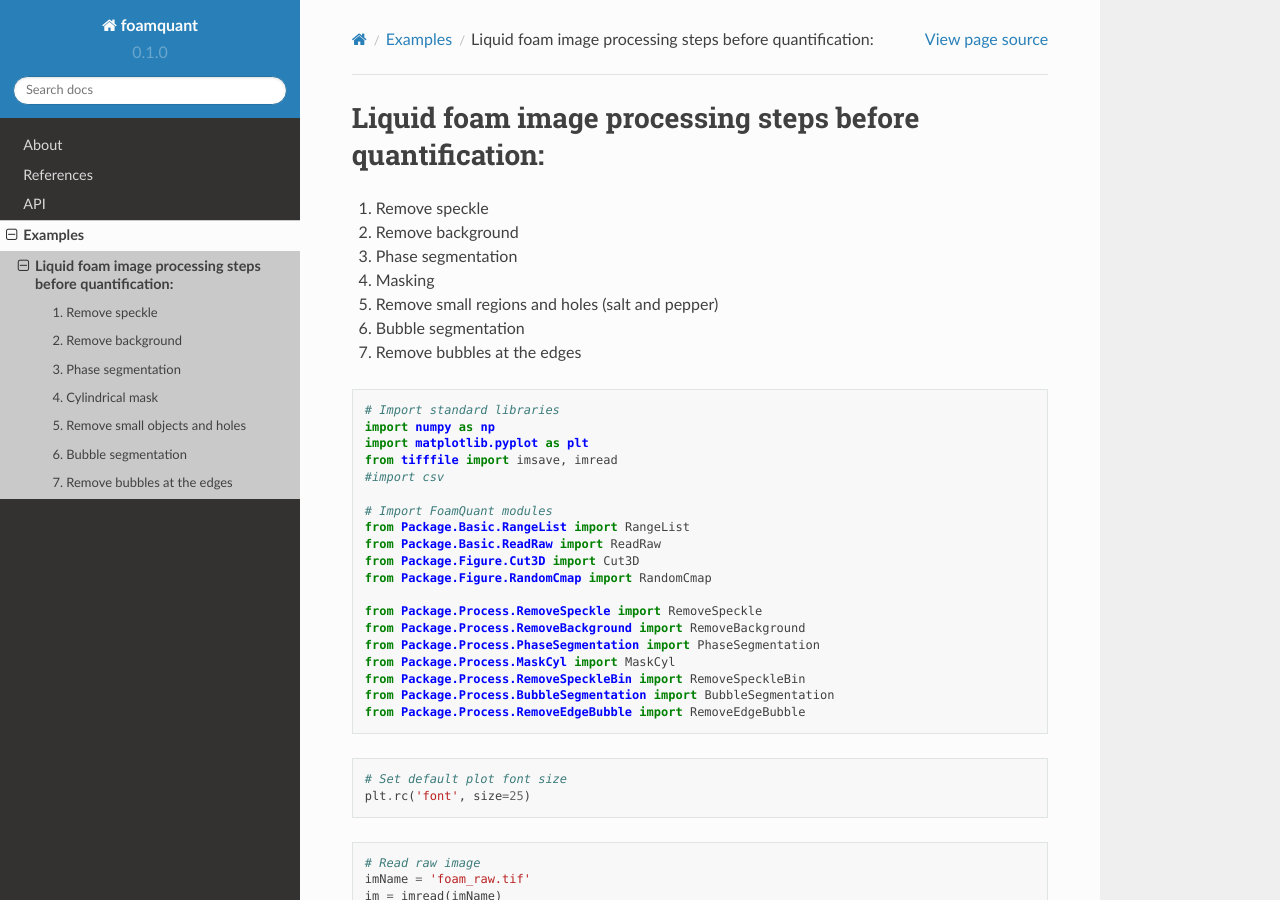
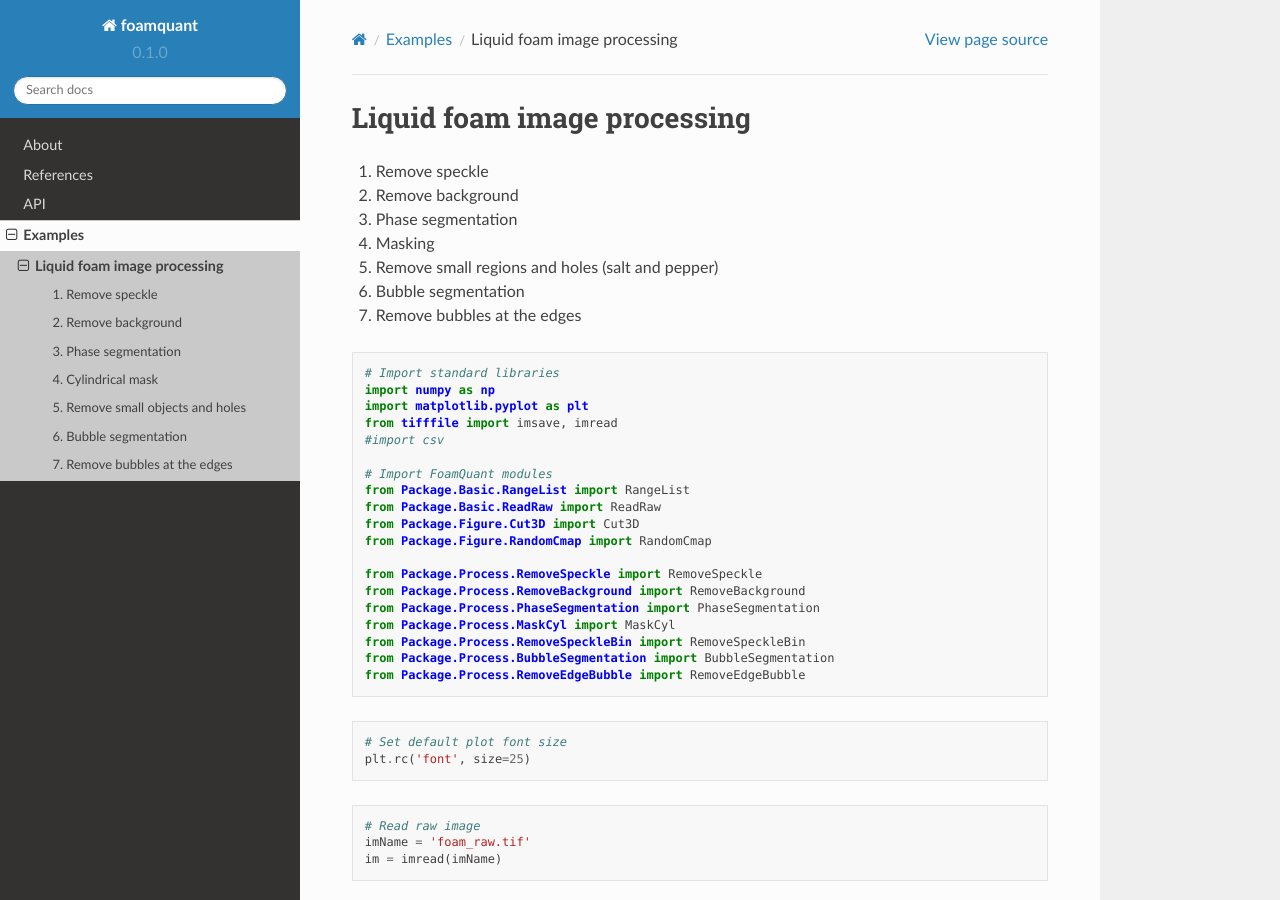
Before and after one commit to floschott/foamquant, a Sphinx documentation site: the page built from docs/source/Example_Processing.rst, in a window 1280 px wide and 900 px high. Built offline with Sphinx 7.4.7 and the Read the Docs theme 2.0.0, drawn with Linux system fonts in a browser that asks for light colours.

Commit message:
Update Example_Processing.rst

```diff
--- a/docs/source/Example_Processing.rst
+++ b/docs/source/Example_Processing.rst
@@ -1,5 +1,5 @@
-Liquid foam image processing steps before quantification:
-~~~~~~~~~~~~~~~~~~~~~~~~~~~~~~~~~~~~~~~~~~~~~~~~~~~~~~~~~
+Liquid foam image processing
+~~~~~~~~~~~~~~~~~~~~~~~~~~~~
 
 1) Remove speckle
 2) Remove background
```
